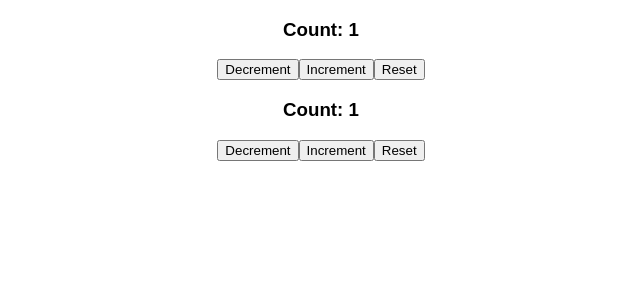
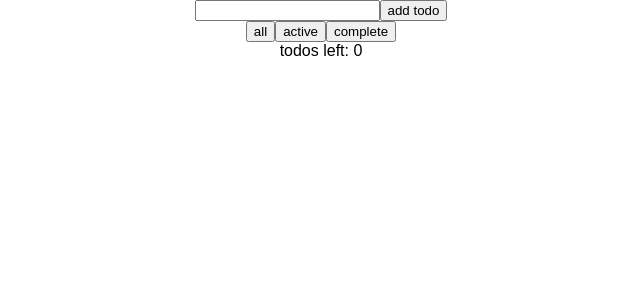
Before and after one commit to zahedshareef/practical-react, a React (Create React App) app: page / in a window 1280 px wide. Shown: the top 300 px of the page, without its empty margins (319-959 px from the left). Built offline with nearby package versions, Linux system fonts and the light colour scheme.

Commit message:
11.0 Todo MVC in React.js

```diff
--- a/package.json
+++ b/package.json
@@ -5,7 +5,8 @@
   "dependencies": {
     "react": "^16.5.1",
     "react-dom": "^16.5.1",
-    "react-scripts": "1.1.5"
+    "react-scripts": "1.1.5",
+    "shortid": "^2.2.13"
   },
   "scripts": {
     "start": "react-scripts start",
--- a/src/App.js
+++ b/src/App.js
@@ -1,11 +1,11 @@
 import React, { Component } from 'react';
 import './App.css';
-import Header from './components/Header';
+import TodoList from './components/TodoList';
 
 class App extends Component {
-	render() {
-		return <Header />;
-	}
+    render() {
+        return <TodoList />;
+    }
 }
 
 export default App;
--- /dev/null
+++ b/src/components/Todo.js
@@ -0,0 +1,19 @@
+import React from 'react';
+
+export default (props) => (
+    <div
+        style={{
+            display: 'flex',
+            justifyContent: 'center'
+        }}>
+        <div
+            style={{
+                textDecoration: props.todo.complete ? 'line-through' : ''
+            }}
+            key={props.todo.key}
+            onClick={props.toggleComplete}>
+            {props.todo.text}
+        </div>
+        <button onClick={props.onDelete}>x</button>
+    </div>
+);
--- /dev/null
+++ b/src/components/TodoForm.js
@@ -0,0 +1,38 @@
+import React from 'react';
+import shortid from 'shortid';
+
+export default class TodoForm extends React.Component {
+    state = {
+        text: ''
+    };
+
+    handleChange = (e) => {
+        this.setState({
+            [e.target.name]: e.target.value
+        });
+    };
+
+    handleSubmit = (e) => {
+        e.preventDefault();
+        //submit todo
+        this.props.onSubmit({
+            id: shortid.generate(),
+            text: this.state.text,
+            complete: false
+        });
+        this.setState({
+            text: ''
+        });
+    };
+
+    render() {
+        return (
+            <form onSubmit={this.handleSubmit}>
+                <div>
+                    <input name="text" value={this.state.text} onChange={this.handleChange} />
+                    <button onClick={this.handleSubmit}>add todo</button>
+                </div>
+            </form>
+        );
+    }
+}
--- /dev/null
+++ b/src/components/TodoList.js
@@ -0,0 +1,72 @@
+import React from 'react';
+import TodoForm from './TodoForm';
+import Todo from './Todo';
+
+export default class TodoList extends React.Component {
+    state = {
+        todos: [],
+        filterTodo: 'all'
+    };
+
+    addTodos = (todo) => {
+        this.setState({
+            todos: [ todo, ...this.state.todos ]
+        });
+    };
+
+    toggleComplete = (id) => {
+        this.setState({
+            todos: this.state.todos.map((todo) => {
+                if (todo.id === id) {
+                    return {
+                        ...todo,
+                        complete: !todo.complete
+                    };
+                } else {
+                    return todo;
+                }
+            })
+        });
+    };
+
+    updateFilterTodo = (status) => {
+        this.setState({
+            filterTodo: status
+        });
+    };
+
+    deleteTodo = (id) => {
+        this.setState({
+            todos: this.state.todos.filter((todo) => todo.id !== id)
+        });
+    };
+
+    render() {
+        let todos = [];
+        if (this.state.filterTodo === 'all') {
+            todos = this.state.todos;
+        } else if (this.state.filterTodo === 'active') {
+            todos = this.state.todos.filter((todo) => !todo.complete);
+        } else if (this.state.filterTodo === 'complete') {
+            todos = this.state.todos.filter((todo) => todo.complete);
+        }
+        return (
+            <div className="App">
+                <TodoForm onSubmit={this.addTodos} />
+
+                <button onClick={() => this.updateFilterTodo('all')}>all</button>
+                <button onClick={() => this.updateFilterTodo('active')}>active</button>
+                <button onClick={() => this.updateFilterTodo('complete')}>complete</button>
+                {todos.map((todo) => (
+                    <Todo
+                        key={todo.key}
+                        onDelete={() => this.deleteTodo(todo.id)}
+                        toggleComplete={() => this.toggleComplete(todo.id)}
+                        todo={todo}
+                    />
+                ))}
+                <div>todos left: {this.state.todos.filter((todo) => !todo.complete).length}</div>
+            </div>
+        );
+    }
+}
```
Also changed, not shown: 1 other file (tests, documents, lock files or other folders).
